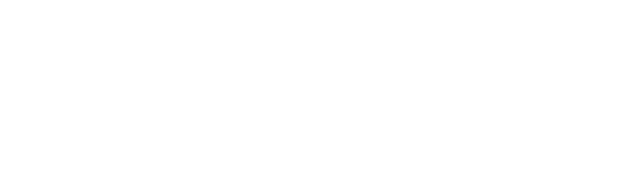
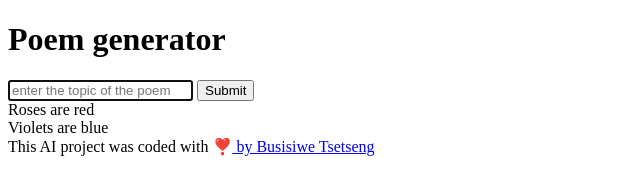
Before and after one commit to DemureSiwe/Ai-poem-generator, a plain HTML site: page index.html in a window 1280 px wide. Shown: the whole page, without its empty margins (0-640 px from the left). Drawn offline with Linux system fonts and the light colour scheme.

Commit message:
added basic html stricture

```diff
--- a/index.html
+++ b/index.html
@@ -7,6 +7,32 @@
     <title>AI poem generator</title>
   </head>
   <body>
+    <h1>Poem generator</h1>
+
+    <main>
+      <form>
+        <input
+          type="text"
+          placeholder="enter the topic of the poem"
+          autofocus
+          required
+        />
+        <input type="submit" />
+      </form>
+      <div>
+        Roses are red
+        <br />
+        Violets are blue
+      </div>
+    </main>
+
+    <footer>
+      This AI project was coded with ❣️<a
+        href="https://github.com/DemureSiwe/Ai-poem-generator.git"
+      >
+        by Busisiwe Tsetseng</a
+      >
+    </footer>
     <script src="scrip.js"></script>
   </body>
 </html>
```
